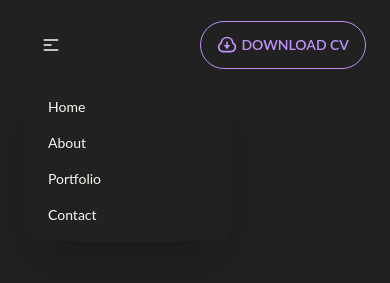
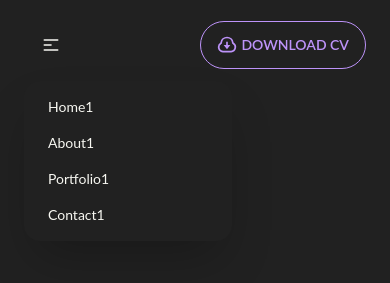
Before and after one commit to josegabjimenez/portfolio, a Next.js app: page / in a window 390 px wide. Both pictures are taken after a click on the label 51 px from the left and 45 px from the top of the page. Shown: the top 283 px of the page. Built offline with nearby package versions, Linux system fonts and the light colour scheme.

Commit message:
:lipstick: Update style in navbar

```diff
--- a/components/Navbar.jsx
+++ b/components/Navbar.jsx
@@ -54,7 +54,7 @@ const Navbar = () => {
               {routes.map((route) => (
                 <Link href={route.path} key={route.path}>
                   <li key={`${route.path}-mobile`}>
-                    <p>{route.name}</p>
+                    <p>{route.name}1</p>
                   </li>
                 </Link>
               ))}
@@ -73,7 +73,7 @@ const Navbar = () => {
           <ul className="menu menu-horizontal p-0">
             {routes.map((route) => (
               <Link href={route.path} key={`${route.path}-desktop`}>
-                <li key={route.path}>
+                <li key={route.path} className="rounded-lg">
                   <p>{route.name}</p>
                 </li>
               </Link>
```
